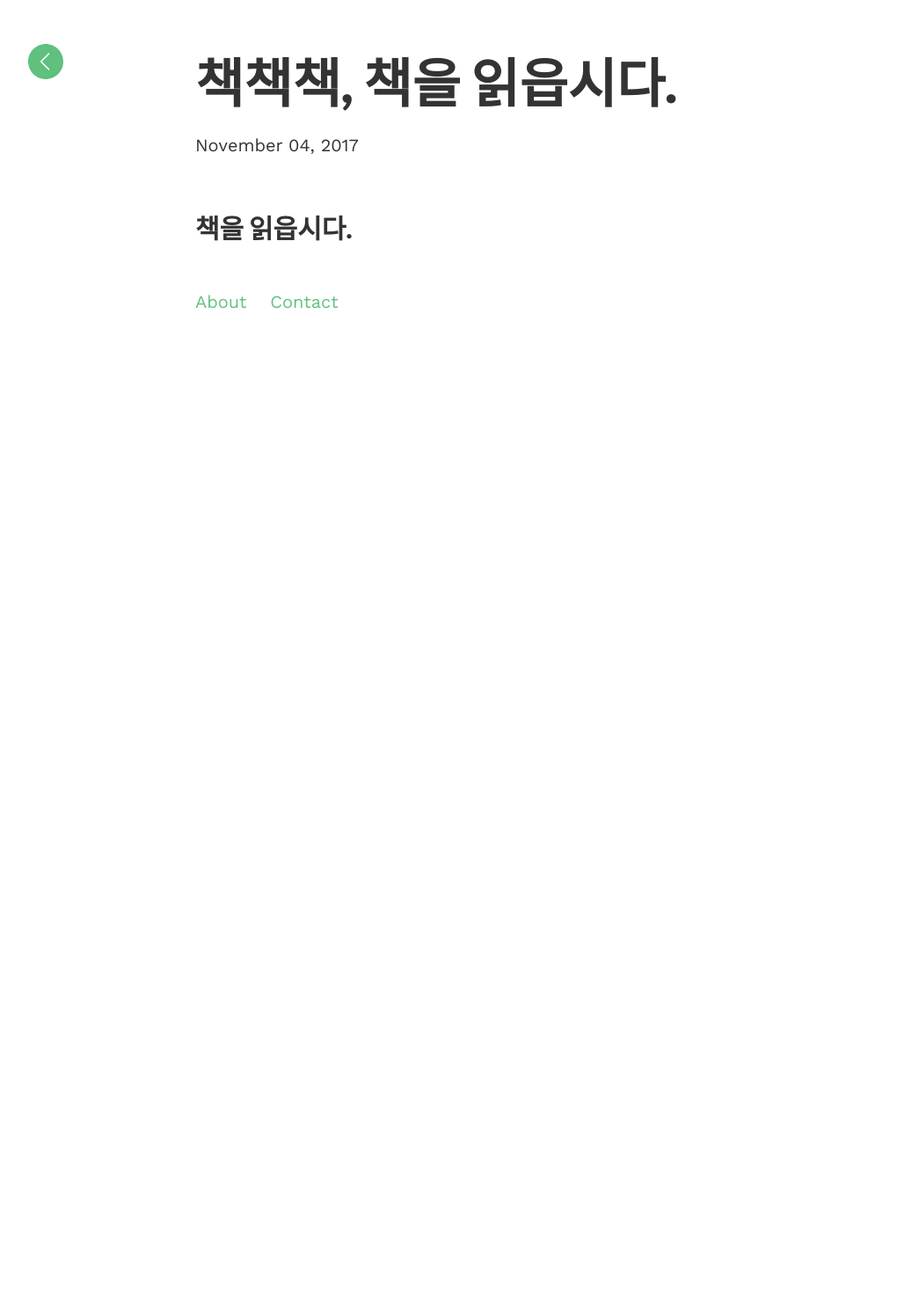
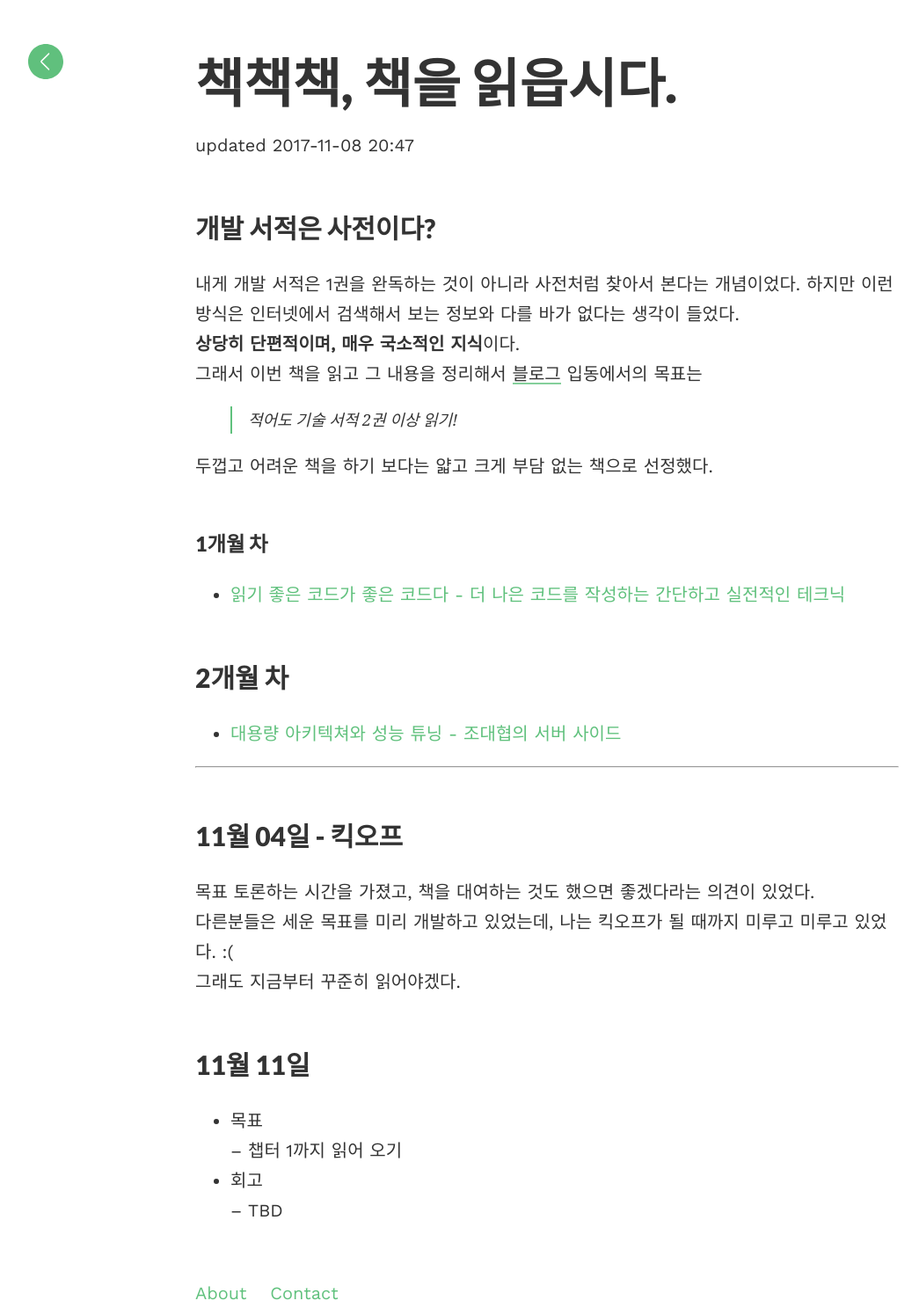
Before and after one commit to yeogaemogaco/retrospective-2nd, a Jekyll site: the page built from _posts/2017-11-04-kaylais.md, in a window 1280 px wide. Shown: the whole page at 88% size, without its empty margins (18-1063 px from the left). Built offline with Jekyll 4.4.1, drawn with Linux system fonts in a browser that asks for light colours; before the commit the page ends 980 px from its top, so only the background shows below that.

Commit message:
[추가] 케일라 목표 및 회고 작성

```diff
--- a/_layouts/post.html
+++ b/_layouts/post.html
@@ -2,7 +2,7 @@
 layout: default
 ---
 <h1 class="post-headline">{{page.title}}</h1>
-<div class="meta"><span>{{page.date | date: '%B %d, %Y'}}</span></div>
+<div class="meta">updated <span>{{page.date | date: '%Y-%m-%d %H:%M'}}</span></div>
 <div class="post-contents">
 {{content}}
 </div>
--- a/_posts/2017-11-04-kaylais.md
+++ b/_posts/2017-11-04-kaylais.md
@@ -2,7 +2,38 @@
 layout: post
 title: "책책책, 책을 읽읍시다."
 author: kaylais
-date: 2017-11-04 13:00
+date: 2017-11-08 20:47
 ---
 
-## 책을 읽읍시다.
+## 개발 서적은 사전이다?
+
+내게 개발 서적은 1권을 완독하는 것이 아니라 사전처럼 찾아서 본다는 개념이었다. 하지만 이런 방식은 인터넷에서 검색해서 보는 정보와 다를 바가 없다는 생각이 들었다.
+**상당히 단편적이며, 매우 국소적인 지식**이다.
+그래서 이번 책을 읽고 그 내용을 정리해서 <a href="https://kaylais.github.io" target="_blank">블로그</a> 입동에서의 목표는
+
+
+> 적어도 기술 서적 2권 이상 읽기!
+
+
+두껍고 어려운 책을 하기 보다는 얇고 크게 부담 없는 책으로 선정했다.
+
+
+### 1개월 차
+- <a href="http://www.kyobobook.co.kr/product/detailViewKor.laf?ejkGb=KOR&mallGb=KOR&barcode=9788979149142&orderClick=LAG&Kc=" target="_blank">읽기 좋은 코드가 좋은 코드다 - 더 나은 코드를 작성하는 간단하고 실전적인 테크닉</a>
+
+## 2개월 차
+- <a href="http://www.kyobobook.co.kr/product/detailViewKor.laf?mallGb=KOR&ejkGb=KOR&orderClick=LEB&barcode=9788965400950" target="_blank">대용량 아키텍쳐와 성능 튜닝 - 조대협의 서버 사이드</a>
+
+
+---
+
+## 11월 04일 - 킥오프
+목표 토론하는 시간을 가졌고, 책을 대여하는 것도 했으면 좋겠다라는 의견이 있었다.
+다른분들은 세운 목표를 미리 개발하고 있었는데, 나는 킥오프가 될 때까지 미루고 미루고 있었다. :(
+그래도 지금부터 꾸준히 읽어야겠다.
+
+## 11월 11일
+- 목표
+ -- 챕터 1까지 읽어 오기
+- 회고
+ -- TBD
```
